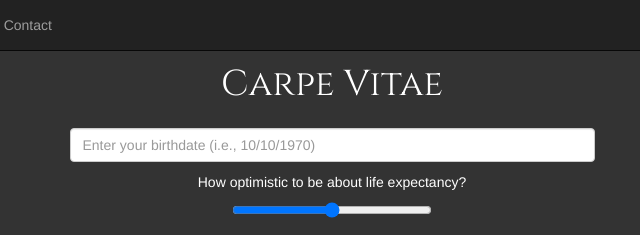
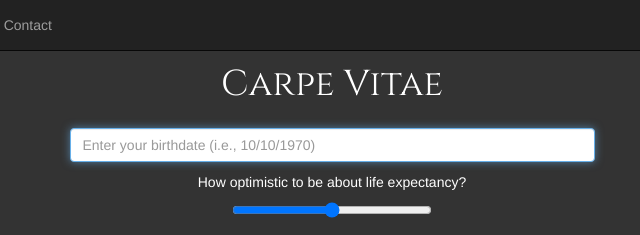
Before and after one commit to kylebakerio/carpe-vitae, a website: page index.html in a window 1280 px wide. Shown: the top 235 px of the page, 325-965 px from the left. Drawn offline with nearby package versions, Linux system fonts and the light colour scheme.

Commit message:
autofocus on main text box

```diff
--- a/index.html
+++ b/index.html
@@ -56,7 +56,7 @@
             <div class='col-sm-6 center-block'>
               <div class="form-group">
                 <div class='date col-sm-12'>
-                  <input type='text' class="form-control col-sm-12" id="birthday" placeholder="Enter your birthdate (i.e., 10/10/1970)"/>
+                  <input type='text' class="form-control col-sm-12" id="birthday" placeholder="Enter your birthdate (i.e., 10/10/1970)" autofocus/>
                 </div>
                 <br/>
                 <p>How optimistic to be about life expectancy?</p>
```
